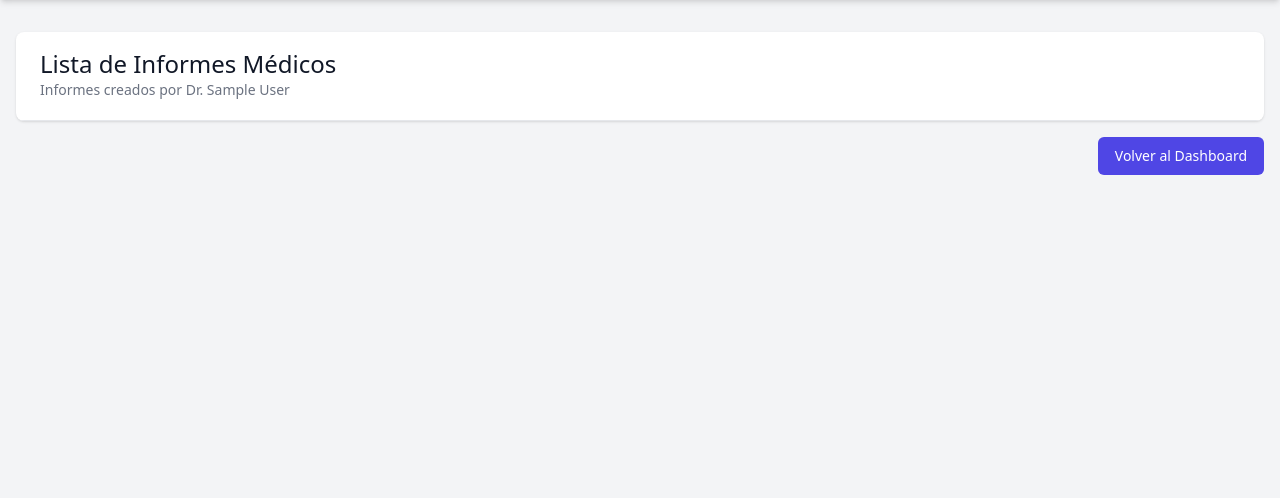
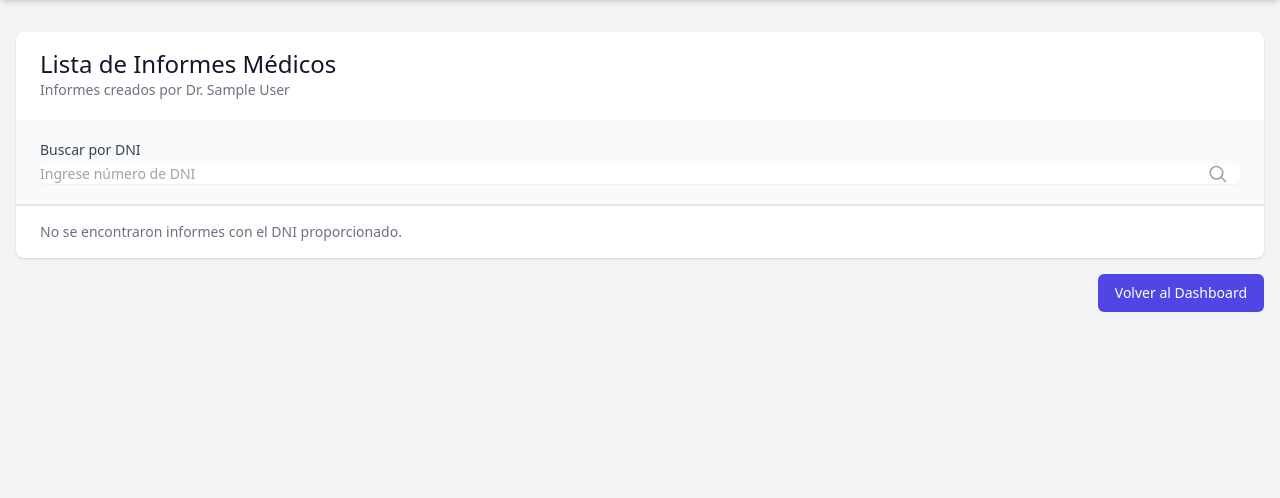
Before and after one commit to CesarEduL/InformesMedicosPython, a Flask app: page /lista_informes in a window 1280 px wide. Shown: the part 84-582 px from the top of the page. Run offline with Flask 3, Linux system fonts and the light colour scheme; the visitor is signed in with stand-in values (Sample User, id 1); data that the repository does not hold is empty; parts of the project's set-up code (start-up, migrations or seed data) failed here and were passed over; some libraries are stand-ins or nearby versions.

Commit message:
Search in list ready

```diff
--- a/Python/app/app.py
+++ b/Python/app/app.py
@@ -89,14 +89,24 @@ def informe_medico():
     return render_template('informe_medico.html', nombre_medico=session['nombre_medico'])
 
 
-@app.route('/lista_informes')
+@app.route('/lista_informes', methods=['GET'])
 def lista_informes():
     if 'dni_medico' not in session:
         return redirect(url_for('login'))
 
-    # Obtener todos los informes del médico actual
-    informes = db_firestore.collection('informes').where(
-        'dni_medico', '==', session['dni_medico']).stream()
+    dni_paciente = request.args.get('dni_paciente', None)
+
+    # Obtener los informes del médico actual
+    informes_query = db_firestore.collection('informes').where(
+        'dni_medico', '==', session['dni_medico'])
+
+    # Si hay un DNI ingresado, filtrar los informes por DNI del paciente
+    if dni_paciente:
+        informes_query = informes_query.where(
+            'dni_paciente', '==', dni_paciente)
+
+    # Ejecutar la consulta y almacenar los informes
+    informes = informes_query.stream()
     lista_informes = [{**informe.to_dict(), 'id': informe.id}
                       for informe in informes]
 
--- a/Python/app/templates/lista_informes.html
+++ b/Python/app/templates/lista_informes.html
@@ -8,10 +8,26 @@
         <h2 class="text-2xl leading-6 font-medium text-gray-900">Lista de Informes Médicos</h2>
         <p class="mt-1 max-w-2xl text-sm text-gray-500">Informes creados por Dr. {{ session['nombre_medico'] }}</p>
     </div>
+    <!-- Formulario de búsqueda por DNI -->
+    <form method="GET" action="{{ url_for('lista_informes') }}">
+        <div class="px-4 py-5 sm:px-6 bg-gray-50 border-b border-gray-200">
+            <label for="dni_paciente" class="block text-sm font-medium text-gray-700">Buscar por DNI</label>
+            <div class="mt-1 relative rounded-md shadow-sm">
+                <input type="text" name="dni_paciente" id="dni_paciente" class="block w-full pr-10 sm:text-sm border-gray-300 rounded-md focus:ring-indigo-500 focus:border-indigo-500" placeholder="Ingrese número de DNI" value="{{ request.args.get('dni_paciente', '') }}">
+                <button type="submit" class="absolute inset-y-0 right-0 flex items-center pr-3">
+                    <svg class="h-5 w-5 text-gray-400" xmlns="http://www.w3.org/2000/svg" fill="none" viewBox="0 0 24 24" stroke="currentColor" aria-hidden="true">
+                        <path stroke-linecap="round" stroke-linejoin="round" stroke-width="2" d="M21 21l-4.35-4.35M17.65 10.65A7.5 7.5 0 1110.65 3 7.5 7.5 0 0117.65 10.65z" />
+                    </svg>
+                </button>
+            </div>
+        </div>
+    </form>
+
     <div class="border-t border-gray-200">
         <ul class="divide-y divide-gray-200">
+            {% if informes %}
                 {% for informe in informes %}
-            <li class="px-4 py-4 sm:px-6">
+                <li class="px-4 py-4 sm:px-6 hover:bg-gray-50 transition duration-150 ease-in-out">
                     <div class="flex items-center justify-between">
                         <p class="text-sm font-medium text-indigo-600 truncate">
                             {{ informe.nombre_paciente }}
@@ -47,6 +63,11 @@
                     </div>
                 </li>
                 {% endfor %}
+            {% else %}
+                <li class="px-4 py-4 sm:px-6">
+                    <p class="text-sm font-medium text-gray-500">No se encontraron informes con el DNI proporcionado.</p>
+                </li>
+            {% endif %}
         </ul>
     </div>
 </div>
```
Lines whose indentation alone changed are shown as unchanged.
